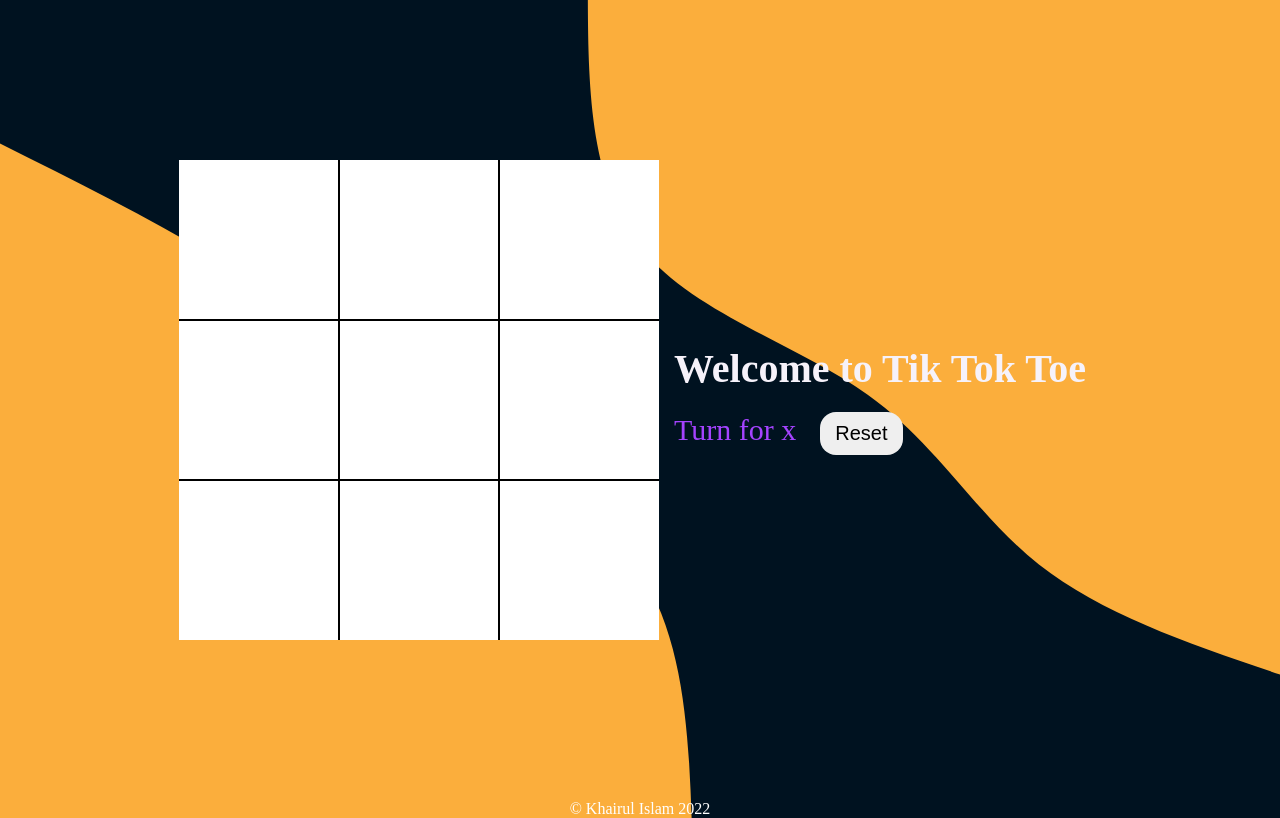
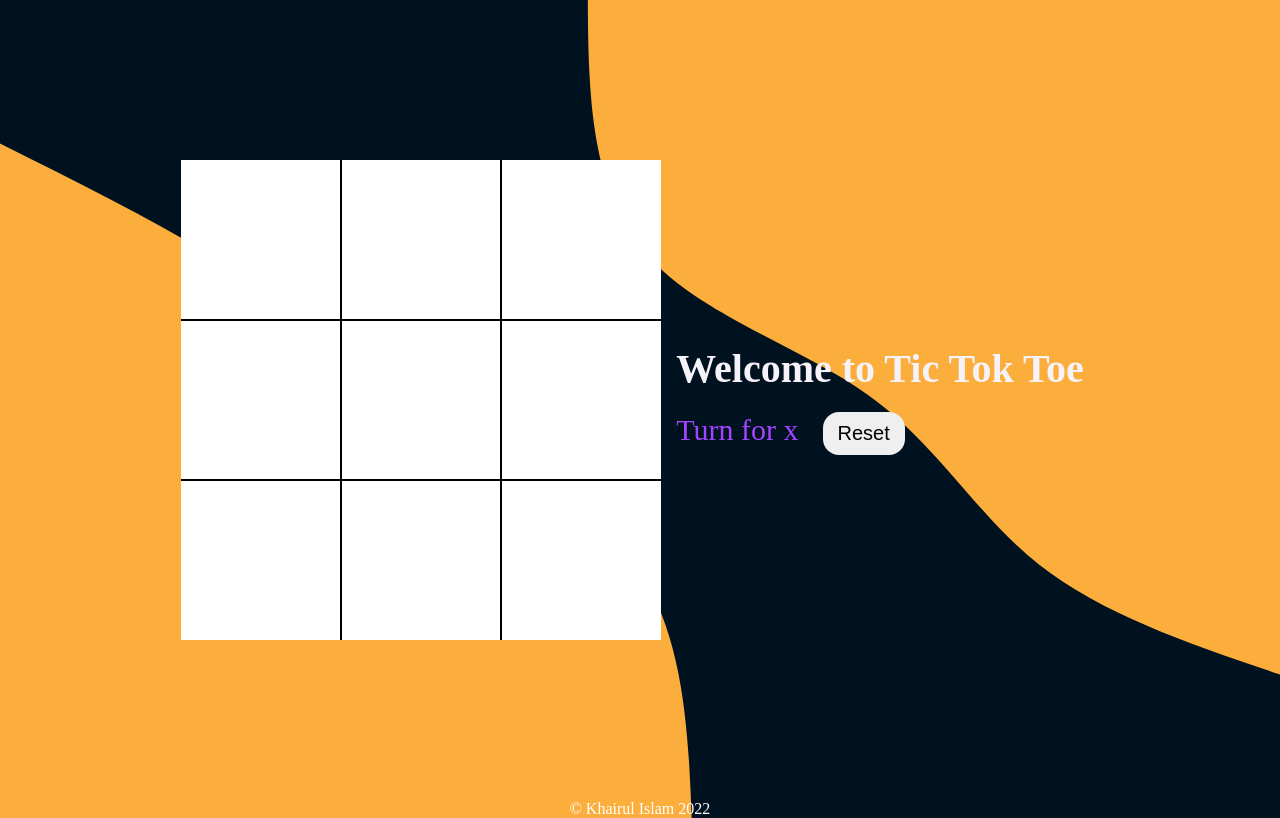
Before and after one commit to Khairulhub/Tik-tac-toe, a plain HTML site: page index.html in a window 1280 px wide. Drawn offline with Linux system fonts and the light colour scheme.

Commit message:
name change

```diff
--- a/index.html
+++ b/index.html
@@ -4,7 +4,7 @@
     <meta charset="UTF-8">
     <meta http-equiv="X-UA-Compatible" content="IE=edge">
     <meta name="viewport" content="width=device-width, initial-scale=1.0">
-    <title>Tik Tac Toe</title>
+    <title>Tic Tac Toe</title>
     <link rel="stylesheet" href="./css/style.css">
 </head>
 <body>
@@ -21,7 +21,7 @@
             <div class="box br bb"><span class="box_text"></span></div>
         </div>
         <div class="game-info">
-            <h1>Welcome to Tik Tok Toe</h1>
+            <h1>Welcome to Tic Tok Toe</h1>
             <div>
                 <span class="info">Turn for x</span>
                 <button id="reset">Reset</button>
```
